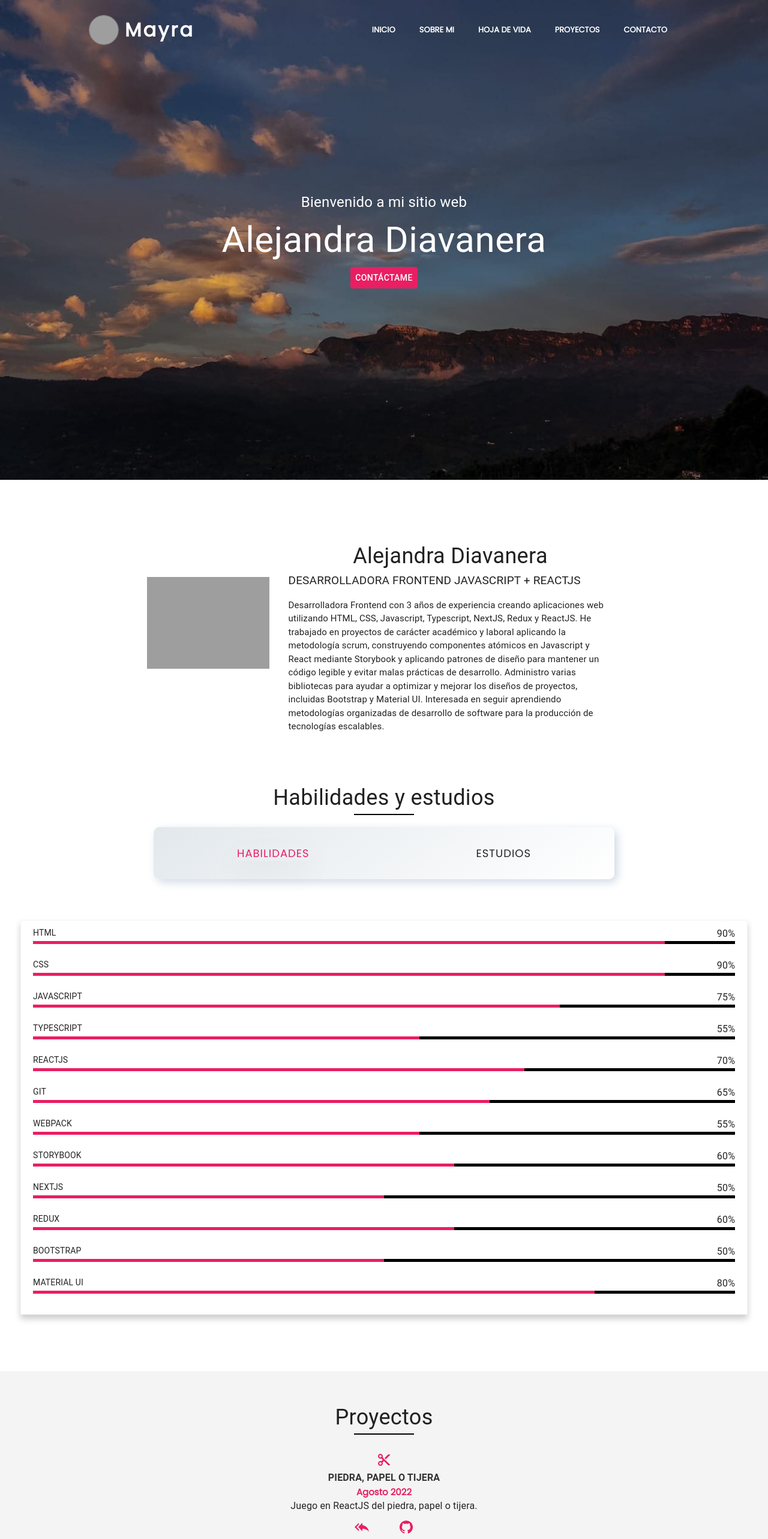
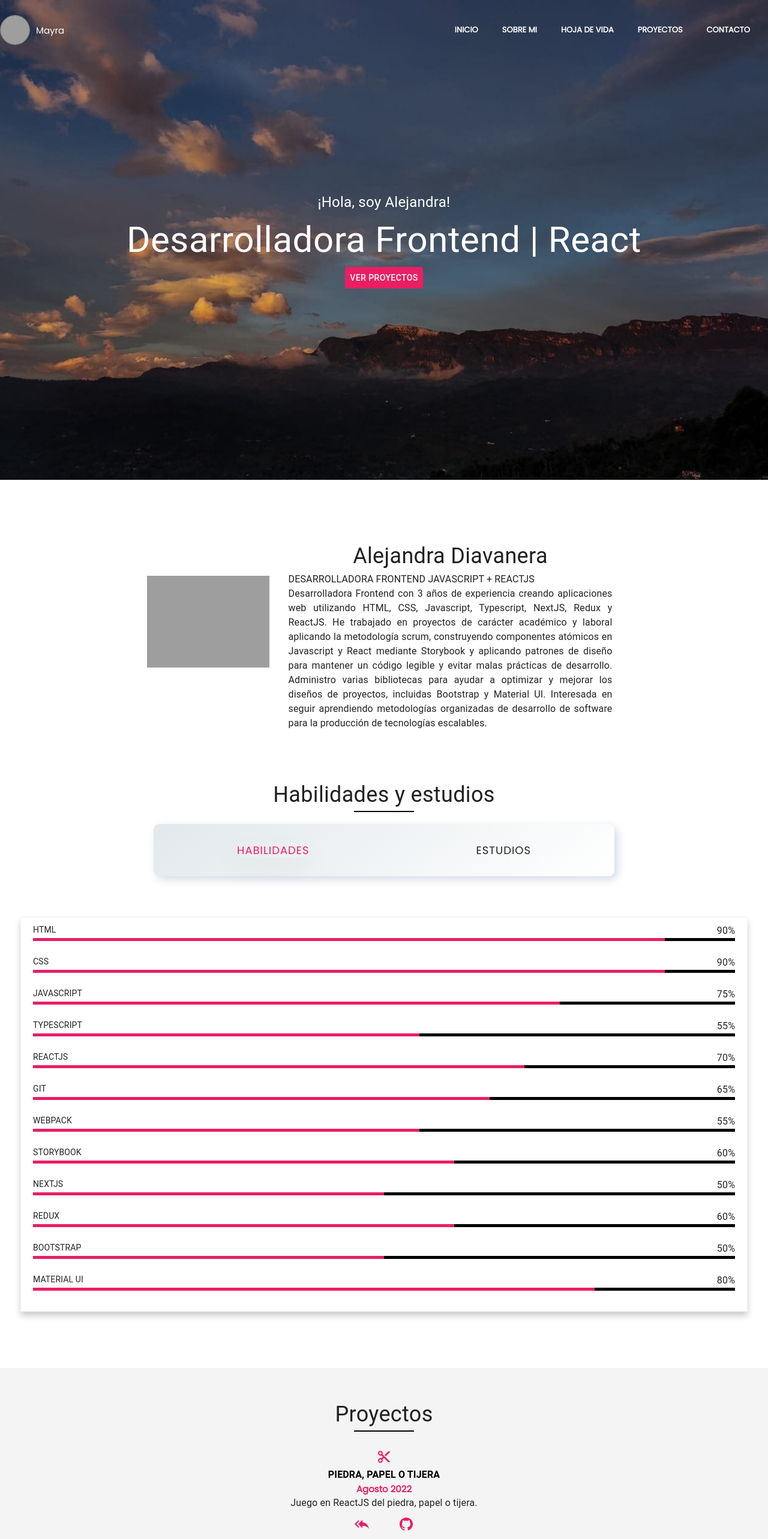
Before and after one commit to Mayra234/mi-portafolio-react, a React (Create React App) app: page / in a window 1280 px wide. Shown: the top 2566 px of the page at 60% size. Built offline with nearby package versions, Linux system fonts and the light colour scheme; grey boxes are pictures that could not be loaded.

Commit message:
Mejoras visuales

```diff
--- a/src/components/Avatar/index.css
+++ b/src/components/Avatar/index.css
@@ -2,11 +2,6 @@
   position: relative;
   display: flex;
   align-items: center;
-  min-width: 32px;
-  margin: 0 10px;
-  font-size: 32px;
-  letter-spacing: 3px;
-  font-weight: 800;
   color: #fff;
 }
 
@@ -55,6 +50,6 @@
 }
 @media (max-width: 630px) {
   .avatar-name {
-    font-size: 18px;
+    font-size: 15px;
   }
 }
--- a/src/components/Button/index.css
+++ b/src/components/Button/index.css
@@ -9,4 +9,5 @@
   border: none;
   transition: all 0.4s;
   font-size: 15px;
+  text-decoration: none;
 }
--- a/src/components/NavBar/index.css
+++ b/src/components/NavBar/index.css
@@ -1,5 +1,4 @@
 .navbar {
-  margin: 0 15px;
   z-index: 1000;
   max-height: 100px;
   width: 100%;
@@ -15,17 +14,11 @@
   }
 }
 
-@media (min-width: 802px) {
-  .navbar {
-    justify-content: space-around;
-  }
-}
-
 @media (max-width: 768px) {
   .navbar {
     /* display: flex; */
     flex-direction: column;
-    align-items: flex-start;
-    width: 67%;
+    grid-template-columns: 400px;
+    width: 50%;
   }
 }
--- a/src/constants/projects.js
+++ b/src/constants/projects.js
@@ -39,7 +39,7 @@ export const PROJECTS = [
   },
   {
     icon: <Groups3Icon />,
-    title: 'Clon del layout de Google meets',
+    title: 'Clon layout de Google meets',
     date: 'Enero 2022 - Abril 2022',
     text: 'Proyecto de maquetación web utilizando HTML, CSS, grid y flexbox para clonar la UI de Google meets.',
     githubUrl: 'https://github.com/Mayra234/layout-meet',
--- a/src/layouts/MainLayout/MainLayout.jsx
+++ b/src/layouts/MainLayout/MainLayout.jsx
@@ -28,8 +28,8 @@ const MainLayout = ({ children }) => {
           <Navbar className="menu-nav">
             <Avatar mainText="Mayra" image={me} />
             <Box
-              style={{
-                display: 'flex',
+              sx={{
+                display: { xs: 'inherit', sm: 'flex' },
                 justifyContent: 'center',
                 alignItems: 'center',
               }}
--- a/src/pages/Home/AboutMe/index.css
+++ b/src/pages/Home/AboutMe/index.css
@@ -41,16 +41,16 @@
 
 .text-about-h3 {
   color: #212121;
-  font-size: 19px !important;
+  font-size: 19px;
   text-transform: uppercase;
   letter-spacing: 3px;
   text-align: left;
-  margin-bottom: 15px !important;
+  margin-bottom: 15px;
 }
 
 .p {
-  text-align: left;
-  font-size: 15px !important;
+  text-align: justify;
+  font-size: 15px;
   color: #222;
   margin-bottom: 50px;
 }
@@ -80,9 +80,7 @@
     text-align: center;
   }
   .p {
-    font-size: 15px;
     color: #222;
     margin-bottom: 50px;
-    text-align: center;
   }
 }
--- a/src/pages/Home/Banner/Banner.jsx
+++ b/src/pages/Home/Banner/Banner.jsx
@@ -11,10 +11,10 @@ export const Banner = () => {
       <Box className="banner">
         <Box className="welcome-text">
           <section>
-            <H3 className="text-h3">Bienvenido a mi sitio web</H3>
-            <H1 className="text-h1">Alejandra Diavanera</H1>
+            <H3 className="text-h3">¡Hola, soy Alejandra!</H3>
+            <H1 className="text-h1">Desarrolladora Frontend | React </H1>
             <CustomButton palette="primary">
-              <a href="#contact">Contáctame</a>
+              <a href="#project">Ver proyectos</a>
             </CustomButton>
           </section>
         </Box>
--- a/src/pages/Home/Banner/index.css
+++ b/src/pages/Home/Banner/index.css
@@ -29,5 +29,21 @@
 .text-h1 {
   color: #fff;
   font-size: 60px !important;
-  font-weight: 200;
+  font-weight: bold;
+  opacity: 0;
+  transform: translateY(-50px);
+  animation: fadeDown 0.8s ease-out forwards;
 }
+
+@media (max-width: 630px) {
+  .text-h1 {
+    font-size: 45px !important;
+  }
+}
+
+@keyframes fadeDown {
+  to {
+    opacity: 1;
+    transform: translateY(0);
+  }
+}
--- a/src/pages/Home/Projects/Projects.jsx
+++ b/src/pages/Home/Projects/Projects.jsx
@@ -21,7 +21,7 @@ export const Projects = () => {
         {PROJECTS.map((project, i) => (
           <Card key={i} palette="secondary" className="project">
             <Icon>{project.icon}</Icon>
-            <H3 className="title-project" fontWeight={700}>
+            <H3 className="title-project" fontWeight={'bold'}>
               {project.title}
             </H3>
             <p className="date">{project.date}</p>
--- a/src/pages/Home/Projects/index.css
+++ b/src/pages/Home/Projects/index.css
@@ -49,8 +49,9 @@
 
 .title-project {
   text-transform: uppercase;
-  margin-top: 10px;
-  font-weight: 700;
+  margin-top: 20px;
+  font-weight: bold !important;
+  color: black;
 }
 
 .date {
@@ -82,10 +83,6 @@
 
 .link-project :hover {
   color: #e91e63;
-}
-.title-project {
-  color: #333333;
-  font-weight: 600;
 }
 
 .container-image-project {
--- a/src/pages/Home/Skills/index.css
+++ b/src/pages/Home/Skills/index.css
@@ -23,16 +23,17 @@
 }
 
 .title-study {
-  font-size: 20px !important;
+  font-size: 20px;
 }
 
 .title-date {
   color: #e91e63;
+  font-weight: bold;
 }
 
 .text-about-h2 {
   font-weight: 700;
-  font-size: 36px !important;
+  font-size: 36px;
   color: #212121;
   line-height: 1;
   text-align: center;
@@ -55,4 +56,7 @@
     justify-content: center;
     align-items: center;
   }
+  .title-study {
+    font-size: 18px;
+  }
 }
```
